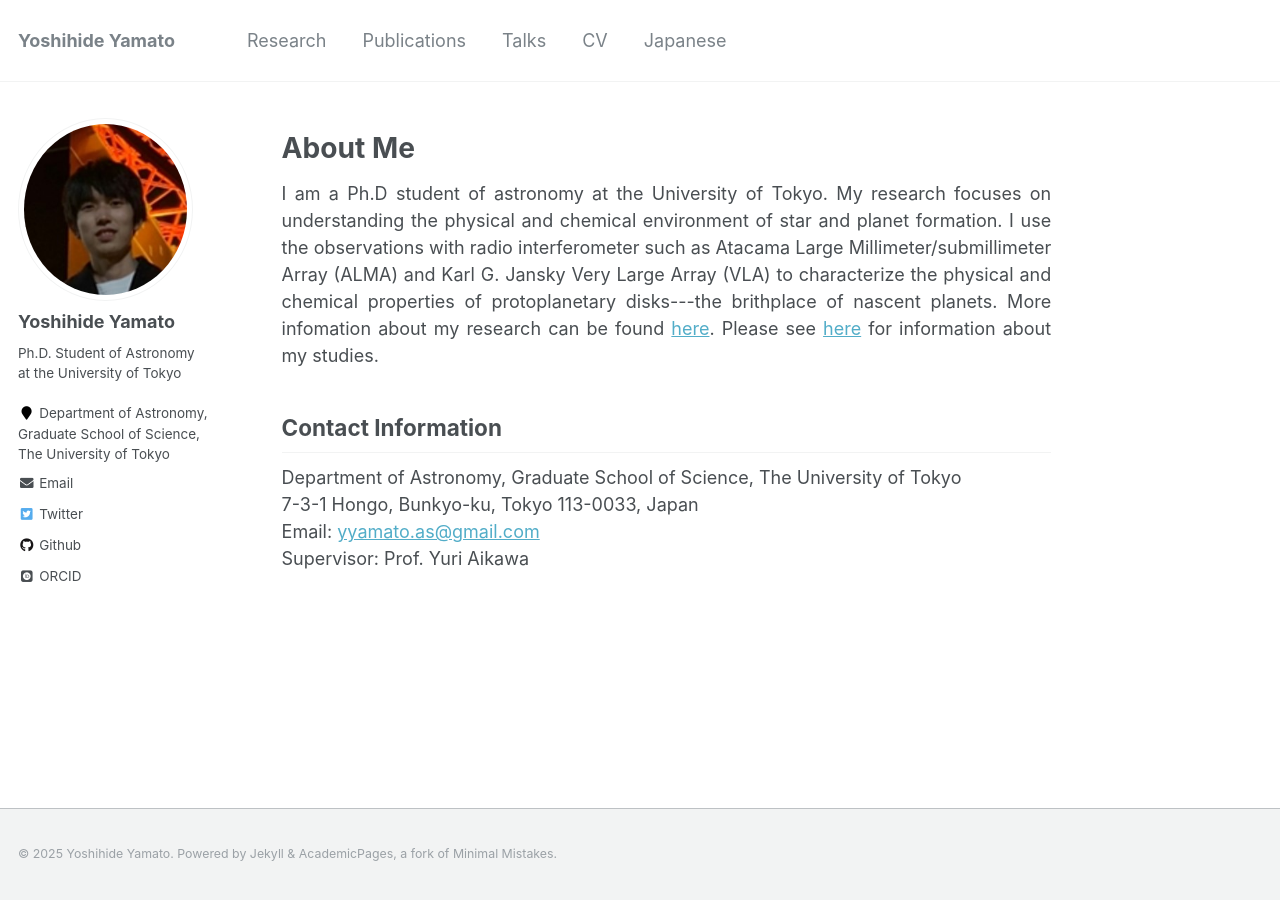
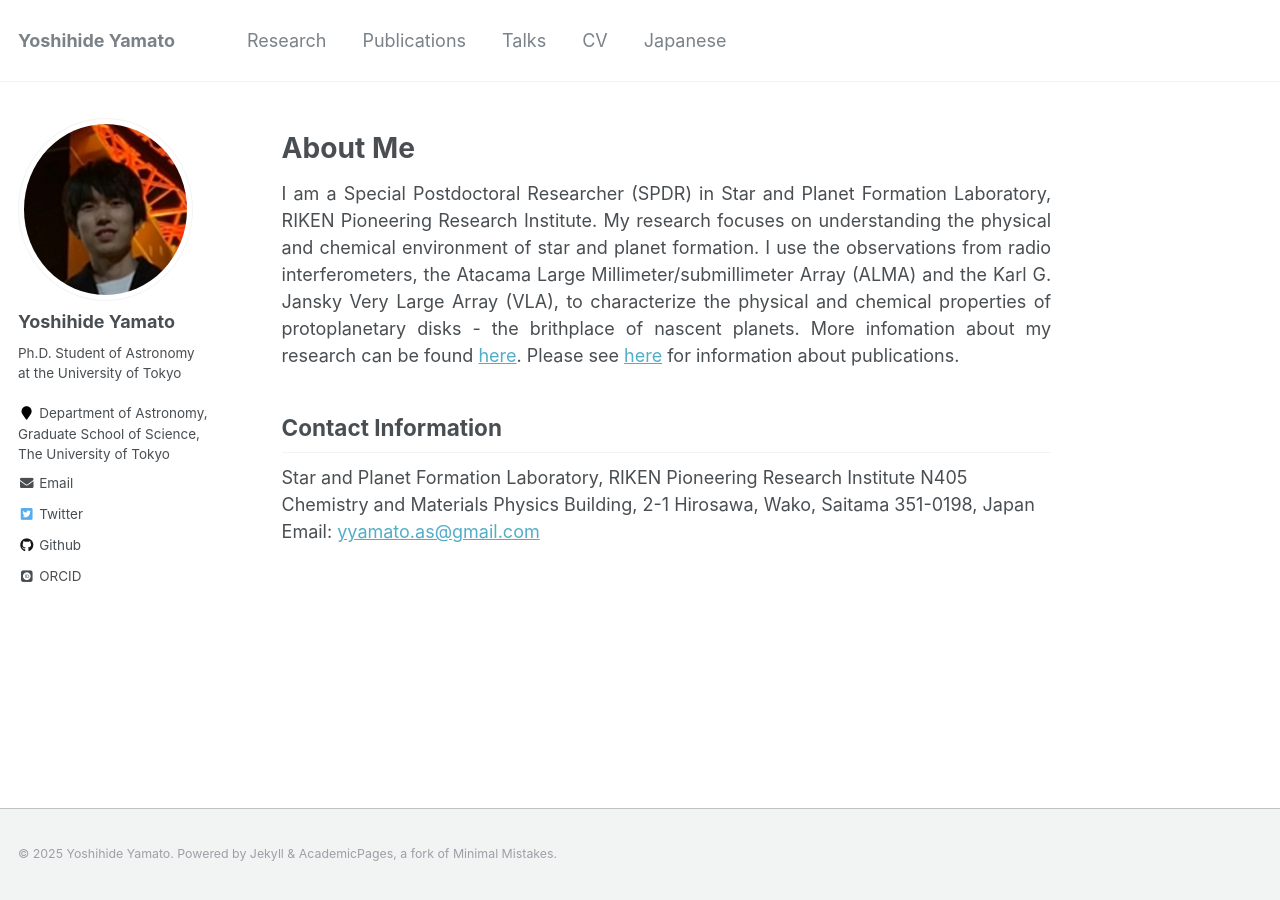
Before and after one commit to yyamato-as/website, a Jekyll site: the page built from _pages/about.md, in a window 1280 px wide. Built offline with Jekyll 4.4.1, drawn with Linux system fonts in a browser that asks for light colours; some web fonts are replaced.

Commit message:
Update about.md

```diff
--- a/_pages/about.md
+++ b/_pages/about.md
@@ -10,12 +10,12 @@ redirect_from:
 
 
 # About Me
-<div style="text-align: justify">I am a Ph.D student of astronomy at the University of Tokyo. My research focuses on understanding the physical and chemical environment of star and planet formation.
+<div style="text-align: justify">I am a Special Postdoctoral Researcher (SPDR) in Star and Planet Formation Laboratory, RIKEN Pioneering Research Institute. My research focuses on understanding the physical and chemical environment of star and planet formation.
 <!-- This exploration helps us uncover the origins of our solar system and, ultimately, our own beginnings.  -->
 <!-- Specifically, I study protoplanetary disks using radio observations of various molecules, including complex organics.  -->
-I use the observations with radio interferometer such as Atacama Large Millimeter/submillimeter Array (ALMA) and Karl G. Jansky Very Large Array (VLA) to characterize the physical and chemical properties of protoplanetary disks---the brithplace of nascent planets.
+I use the observations from radio interferometers, the Atacama Large Millimeter/submillimeter Array (ALMA) and the Karl G. Jansky Very Large Array (VLA), to characterize the physical and chemical properties of protoplanetary disks - the brithplace of nascent planets.
 
-More infomation about my research can be found <a href="https://yyamato-as.github.io/website/research">here</a>. Please see <a href="https://yyamato-as.github.io/website/publications">here</a> for information about my studies.</div>
+More infomation about my research can be found <a href="https://yyamato-as.github.io/website/research">here</a>. Please see <a href="https://yyamato-as.github.io/website/publications">here</a> for information about publications.</div>
 
 
 
@@ -23,7 +23,6 @@ More infomation about my research can be found <a href="https://yyamato-as.githu
 
 Contact Information
 ------
-Department of Astronomy, Graduate School of Science, The University of Tokyo
-7-3-1 Hongo, Bunkyo-ku, Tokyo 113-0033, Japan
+Star and Planet Formation Laboratory, RIKEN Pioneering Research Institute
+N405 Chemistry and Materials Physics Building, 2-1 Hirosawa, Wako, Saitama 351-0198, Japan
 Email: <a href="mailto:yyamato.as@gmail.com">yyamato.as@gmail.com</a>
-Supervisor: Prof. Yuri Aikawa
```
